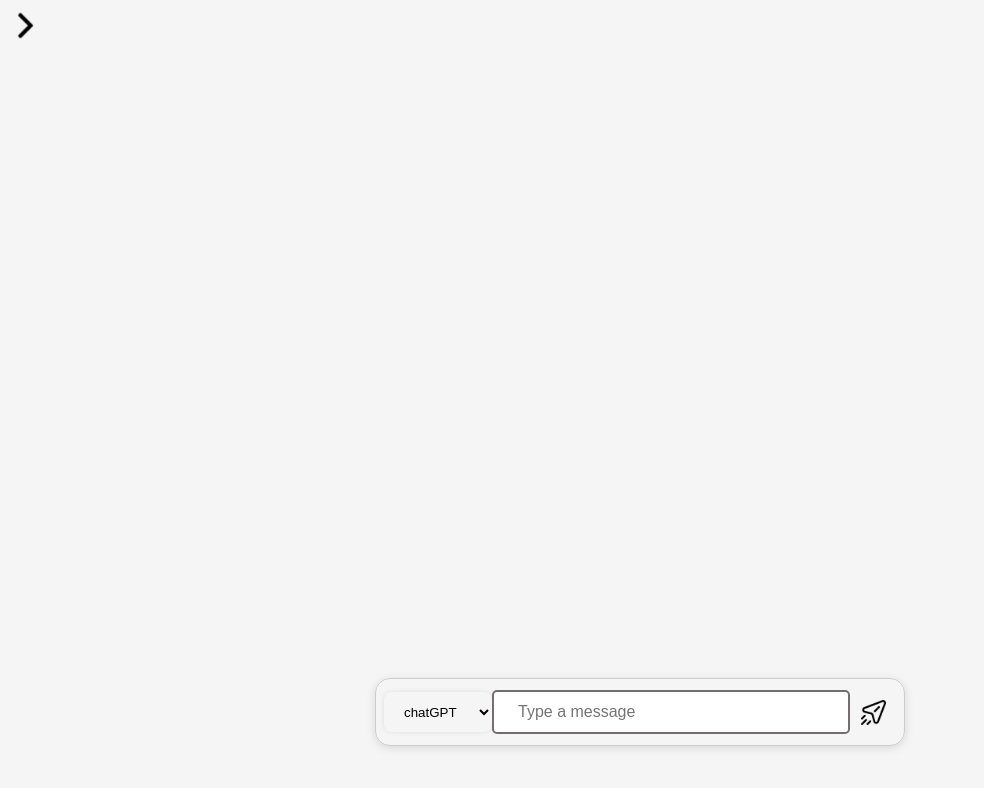
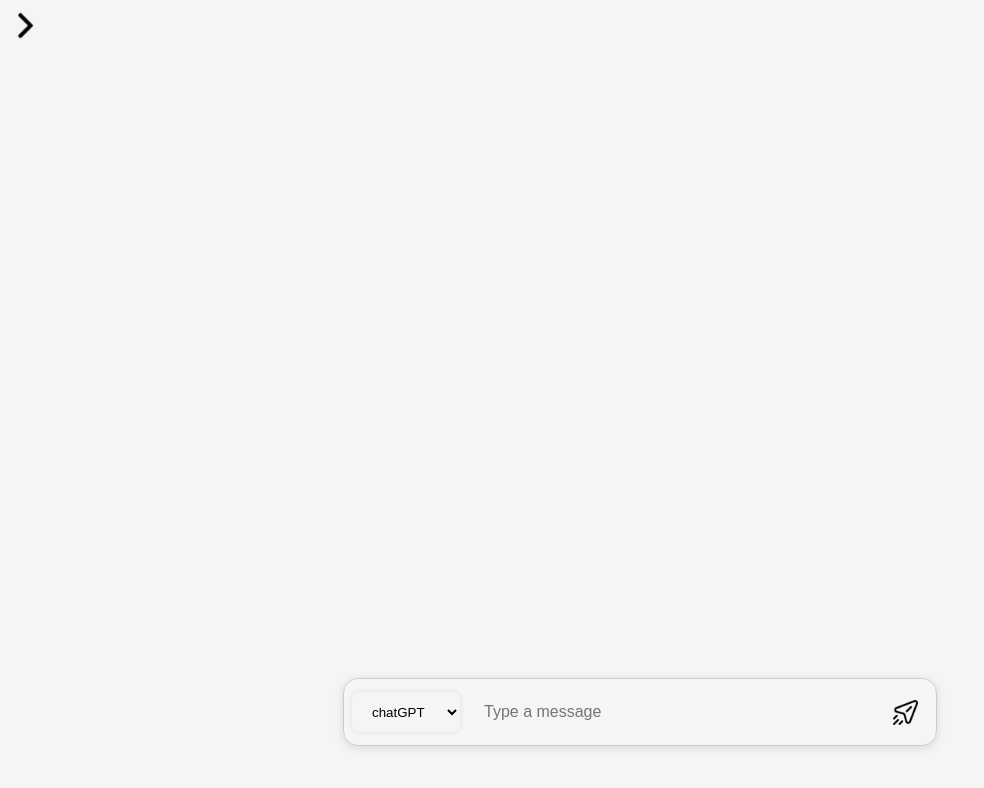
Before and after one commit to BNJ02/MixAI_front, an Angular app: page /chat in a window 1280 px wide. Shown: the top 788 px of the page, without its empty margins (0-984 px from the left). Built offline with nearby package versions, Linux system fonts and the light colour scheme; sample sign-in values are in the browser's storage.

Commit message:
Adaptation input wrapper dans le Chat

```diff
--- a/src/app/chat/chat.component.scss
+++ b/src/app/chat/chat.component.scss
@@ -65,7 +65,7 @@
             padding: 1rem;
 
             .input-wrapper {
-                width: 80%;
+                width: 90%;
                 padding: 0.5rem;
                 border: solid 1px #ccc;
                 border-radius: 15px;
@@ -84,12 +84,11 @@
                         padding-inline-start: 1.5rem;
                         font-size: 1rem;
                         width: 100%;
+                        border: none;
+                        background-color: inherit;
                     }
 
                 }
-
-
-
 
                 .send-container {
                     height: 50px;
```
